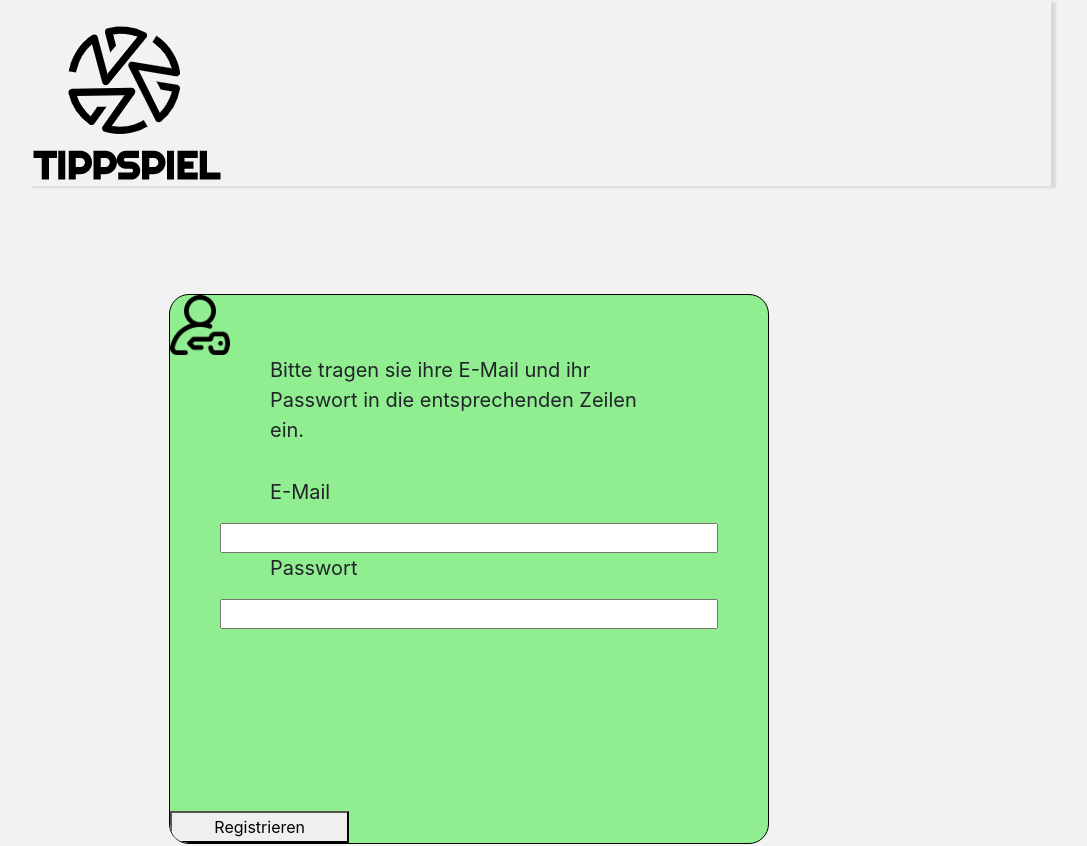
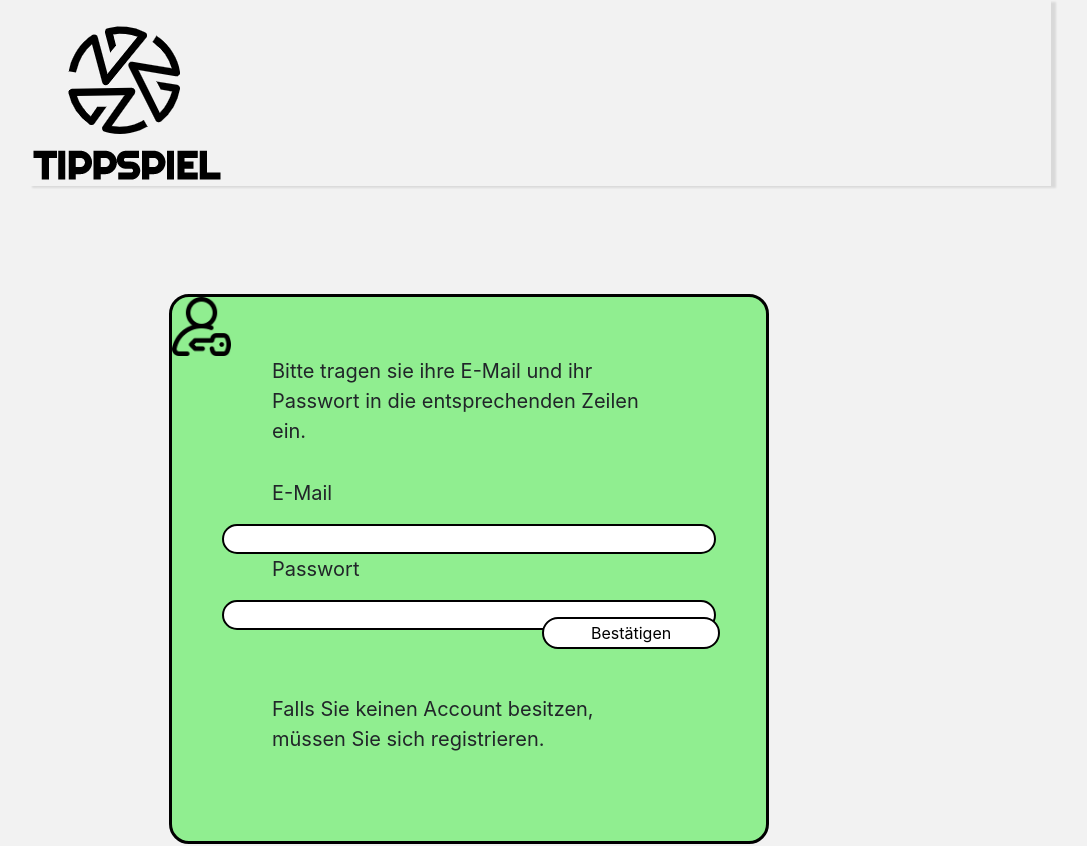
Before and after one commit to vinbujalla/gruppe-e, an Angular app in the folder src/Angular_Client/: page /addstudent in a window 1280 px wide. Shown: the top 846 px of the page, without its empty margins (101-1188 px from the left). Built offline with nearby package versions, Linux system fonts and the light colour scheme.

Commit message:
Email und Passwort Felder

```diff
--- a/src/Angular_Client/src/app/log-in-fenster/log-in-fenster.component.html
+++ b/src/Angular_Client/src/app/log-in-fenster/log-in-fenster.component.html
@@ -9,6 +9,10 @@
   <input type="password"/>
 
   <button>Bestätigen</button>
-  <style></style>
-  <button>Registrieren</button>
+<p></p><p></p><p></p><p></p>
+  <p>Falls Sie keinen Account besitzen, müssen Sie sich registrieren.</p>
+
+
+
+
 </div>
--- a/src/Angular_Client/src/app/log-in-fenster/log-in-fenster.component.scss
+++ b/src/Angular_Client/src/app/log-in-fenster/log-in-fenster.component.scss
@@ -2,7 +2,7 @@
   min-height: 550px;
   background-color: lightgreen;
   width: 600px;
-  border: 1px solid rgba(0,0,0,1);
+  border: 3px solid rgba(0,0,0,1);
   border-radius: 20px;
   overflow: hidden;
   position: relative;
@@ -17,21 +17,31 @@
     font-size: 20px;
   }
   input{
-
+    background-color: white;
     cursor: pointer;
     margin-left: 50px;
     margin-right: 50px;
     &:hover{
       background-color: lightgray;
     }
+    border: 2px solid rgba(0,0,0,1);
+    border-radius: 20px;
   }
 
 
   button{
+
+    &:hover{
+      background-color: lightgray;
+    }
+    background-color: white;
     width: 30%;
     position: absolute;
-    bottom:0;
+    margin-left: 370px;
+    margin-top: 320px;
     height: 32px;
+    border: 2px solid rgba(0,0,0,1);
+    border-radius: 20px;
 
 
   }
```
